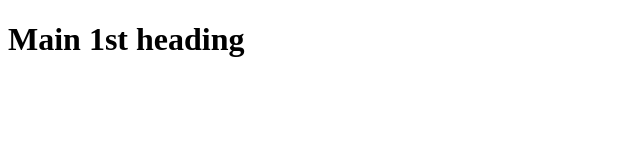
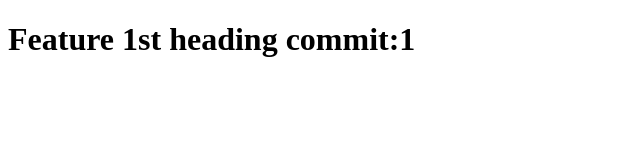
Before and after one commit to mohdirfan070/delta-2, a plain HTML site: page index.html in a window 1280 px wide. Shown: the whole page, without its empty margins (0-640 px from the left). Drawn offline with Linux system fonts and the light colour scheme.

Commit message:
First Commit in Feature Branch

```diff
--- a/index.html
+++ b/index.html
@@ -6,6 +6,6 @@
     <title>Delta-2</title>
 </head>
 <body>
-    <h1>Main 1st heading</h1>
+    <h1>Feature 1st heading commit:1</h1>
 </body>
 </html>
```
Also changed, not shown: 1 other file.
